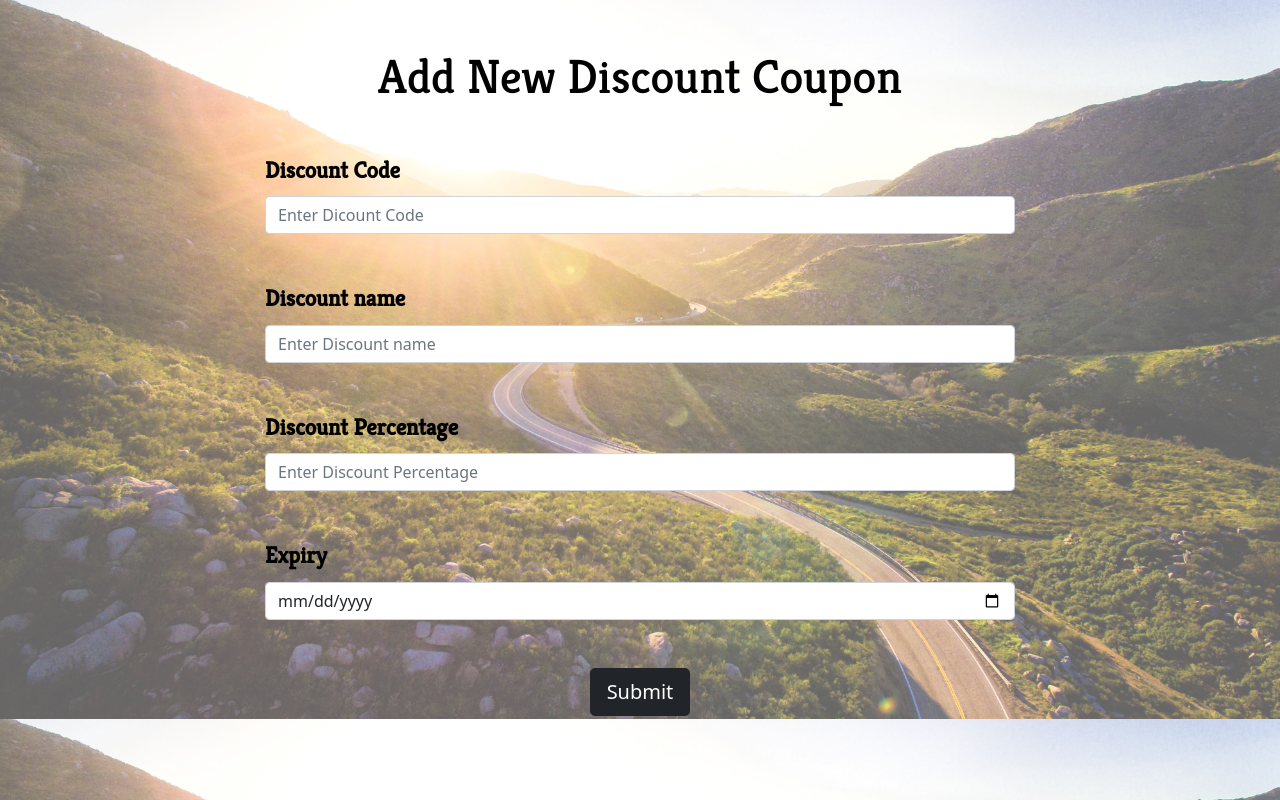
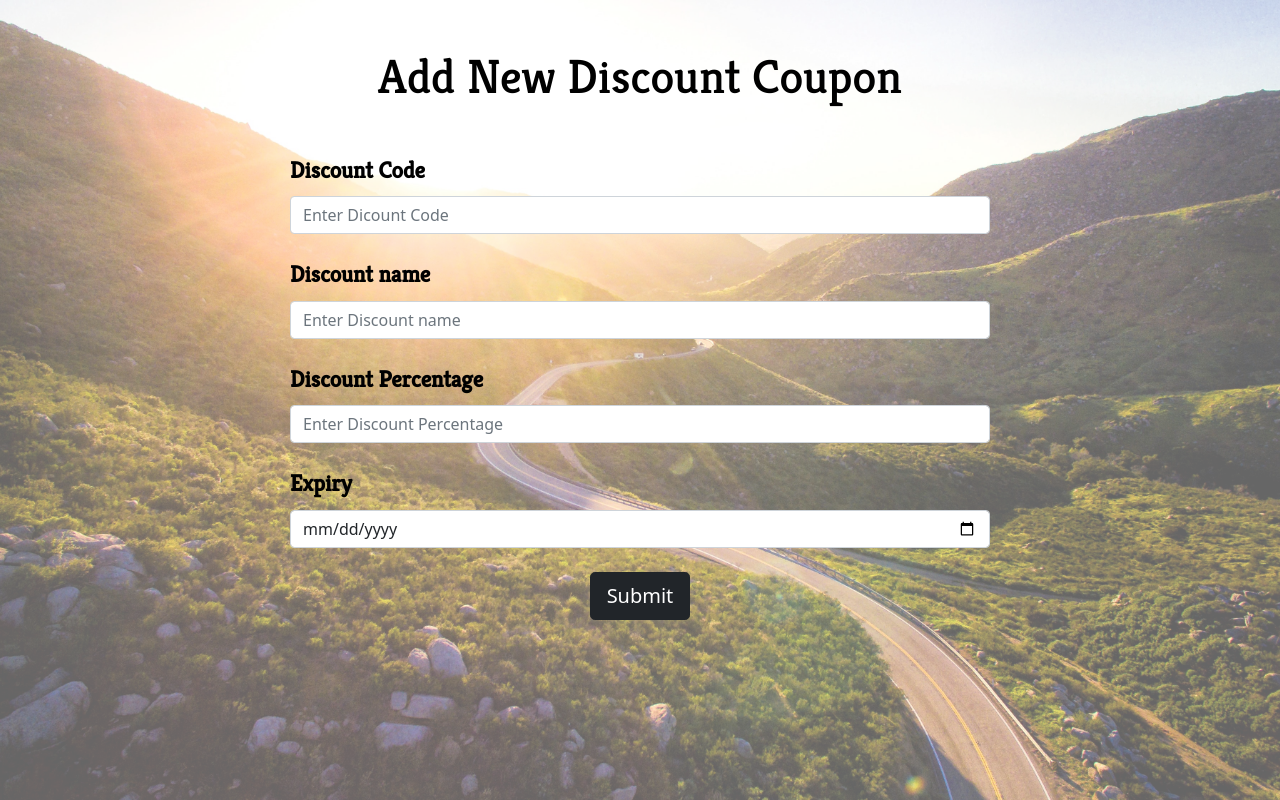
Before and after one commit to d0ct0r3v1lk5h1t1j/KASS, a PHP site: page /add_discount.php in a window 1280 px wide. Run offline with PHP 8.4, Linux system fonts and the light colour scheme.

Commit message:
updated discount page css

```diff
--- a/add_discount.php
+++ b/add_discount.php
@@ -16,11 +16,25 @@
       body{
         margin:0px;
         padding:0px;
-        background:linear-gradient(rgba(255,255,255,.4), rgba(255,255,255,.4)), url("static/img/background.jpg");
-        background-size :cover;
+      }
+      body:before{
+        content:"";
+        width:100%;
+        height:100%;
+        display: block;
+        background: url("static/img/background.jpg") center center;
+        background-repeat:repeat;
+        background-size:cover;
+        position: absolute;
+        top:0px;
+        left:0px;
+        margin:0px;
+        padding:0px;
+        opacity:0.6;
+        z-index: -1;
       }
       .form-group{
-        width: 750px;
+        width: 700px;
         margin: auto;
       }
       .form-label{
@@ -33,6 +47,11 @@
         font-size: 48px;
         font-family: 'Kreon', serif;
       }
+      .btn:hover{
+        background-color:#4e5357;
+        cursor: pointer;
+      }
+
   </style>
 
   <body>
@@ -74,19 +93,19 @@
 <div class="container mt-5">
 
   <form action="/KASS/add_discount.php" method="POST" class="form-group">
-  <div class="mb-5">
+  <div class="mb-4">
   <label for="dcode" class="form-label" ><strong>Discount Code</strong></label>
   <input type="text" class="form-control" name ='dcode' id="dcode" placeholder="Enter Dicount Code" maxlength="10">
 </div>
-<div class="mb-5">
+<div class="mb-4">
   <label for="dname" class="form-label" ><strong>Discount name </strong></label>
   <input type="text" class="form-control" name='dname' id="dname" placeholder="Enter Discount name" maxlength="20">
 </div>
-<div class="mb-5">
+<div class="mb-4">
 <label for="Dper" class="form-label"><strong>Discount Percentage</strong></label>
 <input type="number" class="form-control" id="Dper" name="Dper" placeholder="Enter Discount Percentage" min="0" max="100">
 </div>
-<div class="mb-5">
+<div class="mb-4">
 <label for="Expiry" class="form-label"><strong>Expiry</strong></label>
 <input type="date" class="form-control" id="Expiry" name="Expiry">
 </div>
```
